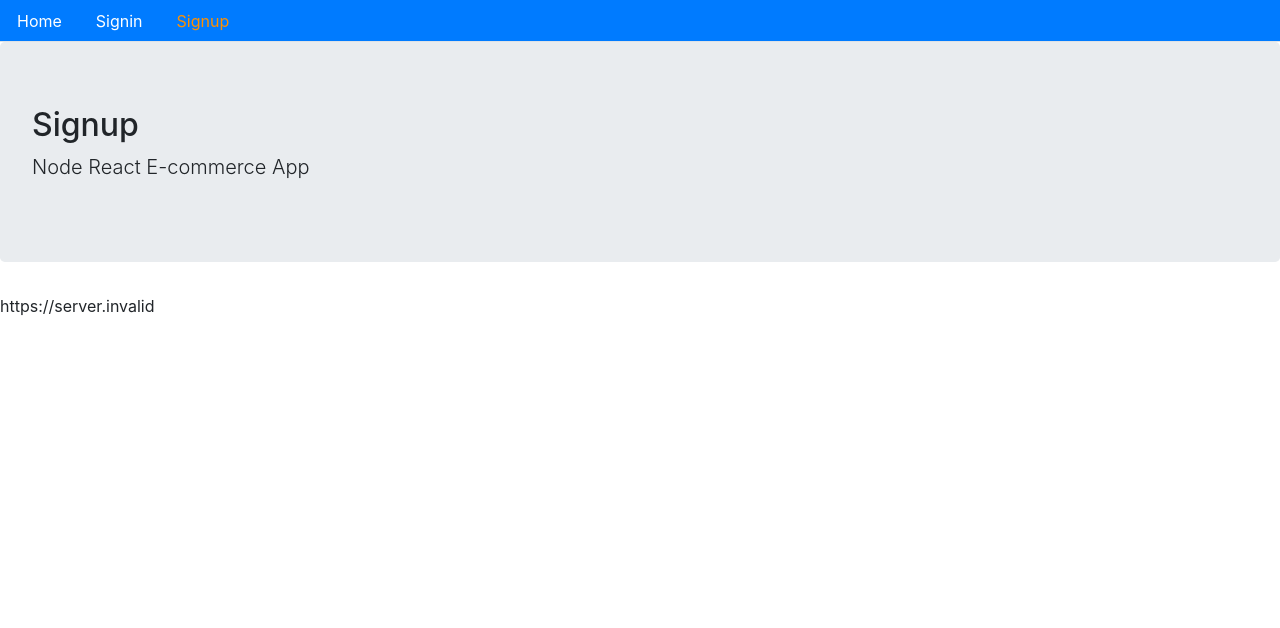
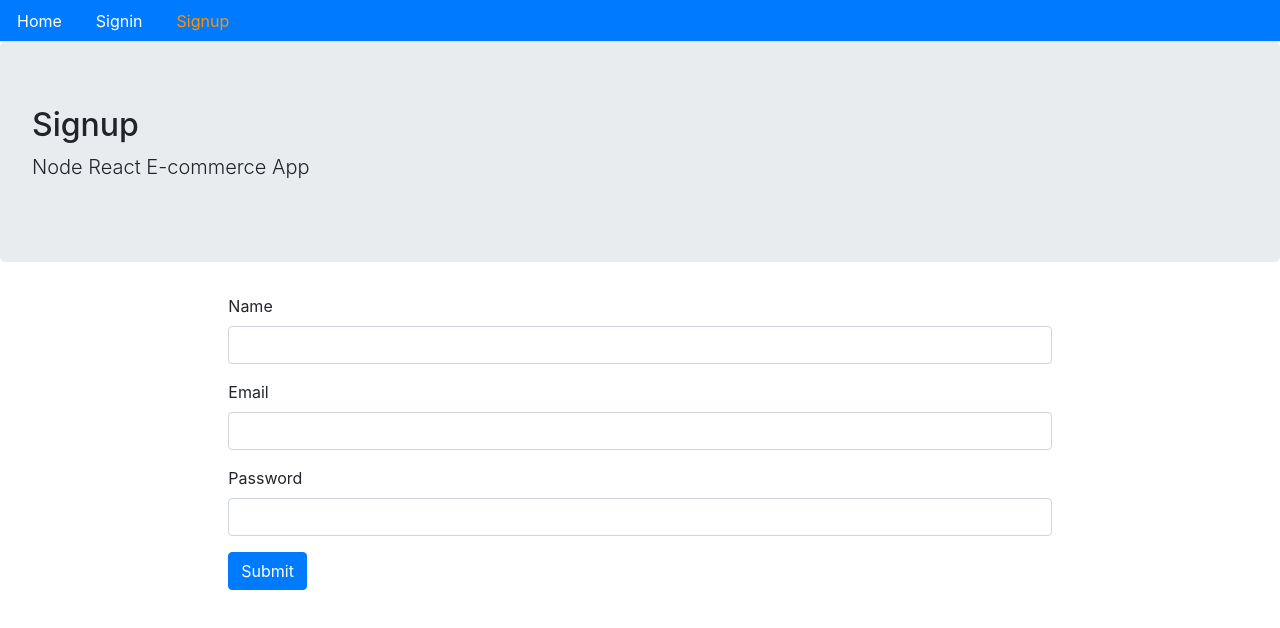
Before and after one commit to GadsDev/ecommerce-front, a React (Create React App) app: page /signup in a window 1280 px wide. Shown: the top 628 px of the page. Built offline with nearby package versions, Linux system fonts and the light colour scheme; no server answers.

Commit message:
Signup Form

```diff
--- a/src/user/Signup.js
+++ b/src/user/Signup.js
@@ -1,11 +1,29 @@
 import React from 'react'
 import Layout from "../core/Layout"
-import {API} from "../../config"
 
-const Signup = () => (
-    <Layout title="Signup" description="Node React E-commerce App">
-        {API}
-    </Layout>
-)
+const Signup = () => {
+    const signUpForm = () => (
+        <form>
+            <div className="form-group">
+                <label className="text-mute">Name</label>
+                <input type="text" className="form-control"/>
+            </div>
+            <div className="form-group">
+                <label className="text-mute">Email</label>
+                <input type="email" className="form-control"/>
+            </div>
+            <div className="form-group">
+                <label className="text-mute">Password</label>
+                <input type="password" className="form-control"/>
+            </div>
+            <button className="btn btn-primary">Submit</button>
+        </form>
+    )
+    return (
+        <Layout title="Signup" description="Node React E-commerce App" className="container col-md-8 offset-md-2">
+            {signUpForm()}
+        </Layout>
+    )
+}
 
 export default Signup
```
